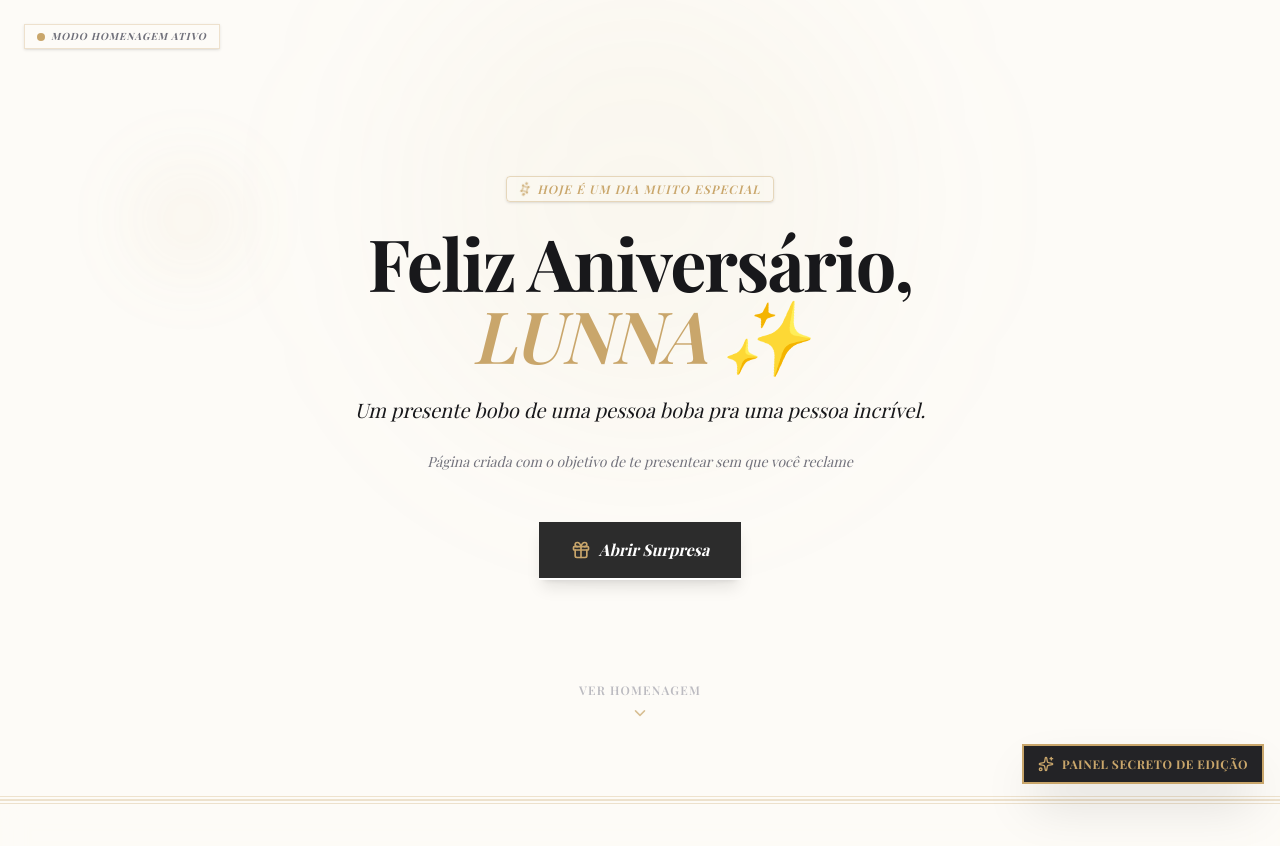
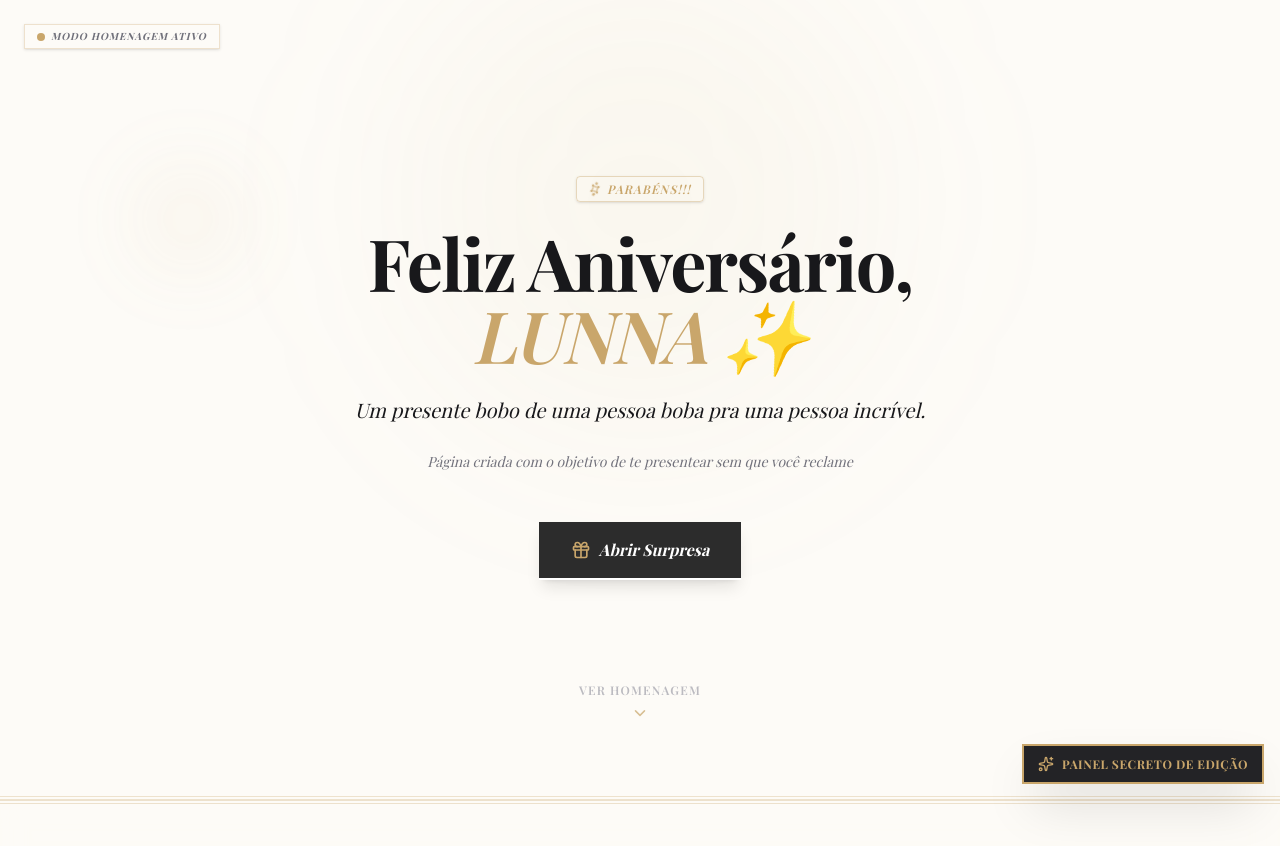
Before and after one commit to thixdigothix/lunna, a React (Vite) app: page / in a window 1280 px wide. Shown: the top 846 px of the page. Built offline with nearby package versions, Linux system fonts and the light colour scheme; a web font is replaced by a local one.

Commit message:
feat: update default hero badge text
Change default heroBadgeText to "PARABÉNS!!!" for a more festive impact.

```diff
--- a/src/defaultData.ts
+++ b/src/defaultData.ts
@@ -178,7 +178,7 @@ export const defaultBirthdayData: BirthdayData = {
   starsSubtitle: "Passe o mouse ou toque nas estrelas cintilantes do céu noturno para revelar votos de felicidade ocultos!",
 
   // Default values for customizable text properties
-  heroBadgeText: "Hoje é um dia muito especial",
+  heroBadgeText: "PARABÉNS!!!",
   heroTitlePrefix: "Feliz Aniversário,",
   heroBtnText: "Abrir Surpresa",
   heroScrollHelperText: "Ver Homenagem",
```
